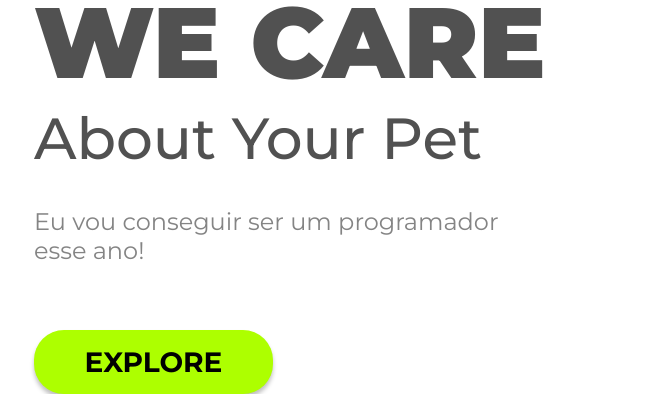
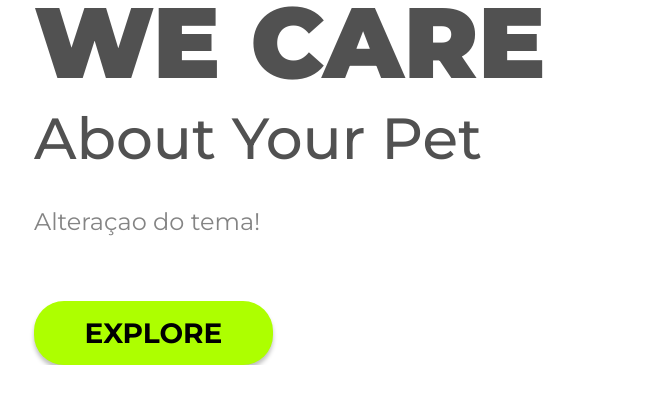
Before and after one commit to Jeferson279/Primeira_projeto_html_css, a plain HTML site: page Desafio/index.html in a window 1280 px wide. Shown: the part 751-1145 px from the top of the page, without its empty margins (52-724 px from the left). After the commit the page ends 1116 px from the top, so only its background shows below. Drawn offline with Linux system fonts and the light colour scheme; a web font is replaced by a local one.

Commit message:
Update index.html

```diff
--- a/Desafio/index.html
+++ b/Desafio/index.html
@@ -21,7 +21,7 @@
         <section>
             <h1 class="h1-aside">WE CARE</h1>
             <h2>About Your Pet</h2>
-            <p>Eu vou conseguir ser um programador esse ano!</p>
+            <p>Alteraçao do tema!</p>
             <button class="button-section">EXPLORE</button>
         </section>
     </main>
```
